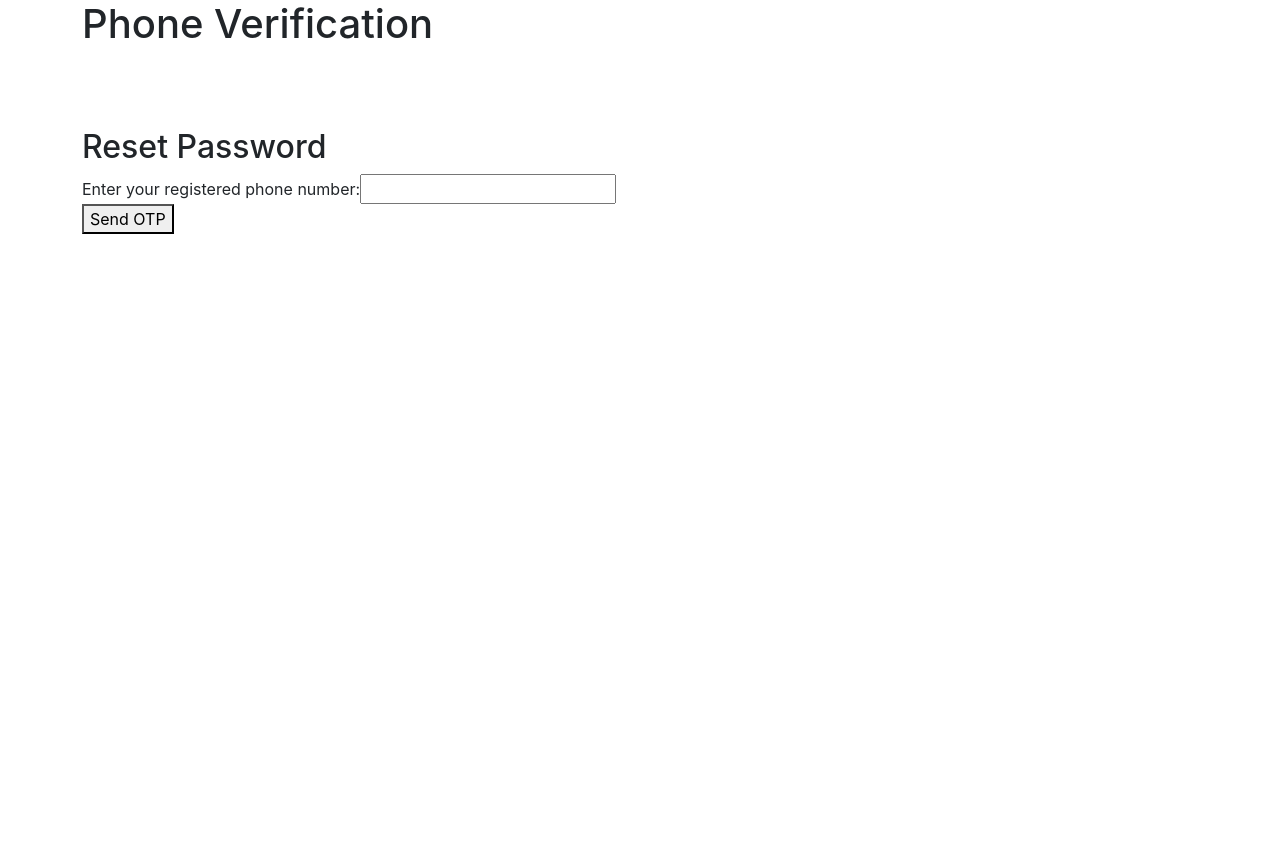
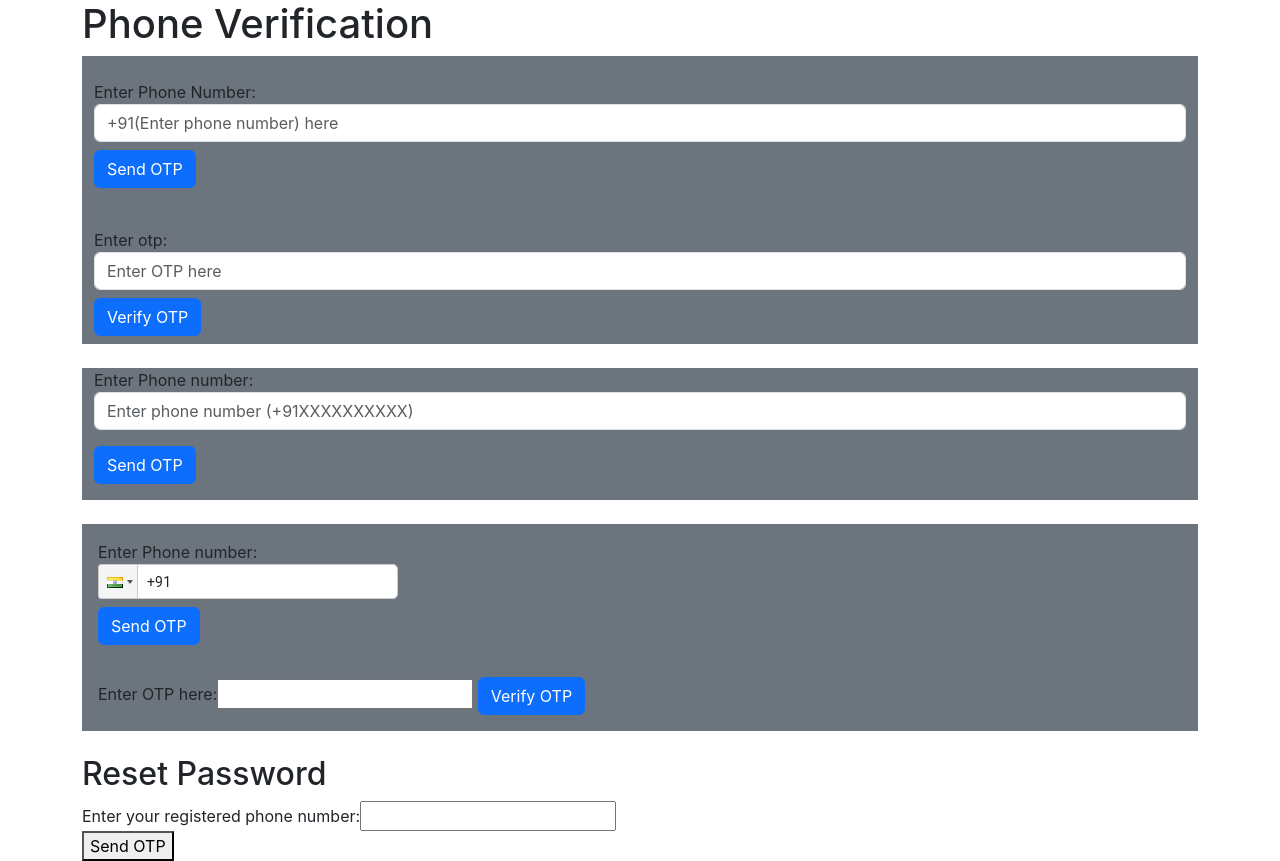
Before and after one commit to Akash581999/React-otp-app, a React (Create React App) app: page / in a window 1280 px wide. Before the commit the page ends 800 px from the top, so only its background shows below. Built offline with nearby package versions, Linux system fonts and the light colour scheme.

Commit message:
Fully completed

```diff
--- a/src/App.js
+++ b/src/App.js
@@ -1,8 +1,8 @@
 import 'firebase/compat/auth';
 import "react-phone-input-2/lib/style.css";
-// import Login from './Pages/Login';
-// import Register from './Pages/Register';
-// import ResetPassword from './Pages/ResetPassword';
+import Login from './Pages/Login';
+import Register from './Pages/Register';
+import ResetPassword from './Pages/ResetPassword';
 import ResetForm from './Pages/ResetForm';
 
 function App() {
@@ -10,13 +10,13 @@ function App() {
     <>
       <div className='container w-100'>
         <h1 className="fs-1 text-dark">Phone Verification</h1>
-        {/* <Login /> */}
+        <Login />
         <br />
-        {/* <Register /> */}
+        <Register />
         <br />
-        {/* <ResetPassword /> */}
-        <br/>
-        <ResetForm/>
+        <ResetPassword />
+        <br />
+        <ResetForm />
       </div>
     </>
   );
--- a/src/Pages/ResetForm.jsx
+++ b/src/Pages/ResetForm.jsx
@@ -31,14 +31,15 @@ const ResetForm = () => {
   const handleSendOTP = async (e, phoneNumber) => {
     e.preventDefault();
     try {
-      //const phoneNo = "+919634708314";
-      const phoneNo = `+91${phoneNumber}`; //With India country code
+      const phoneNo = "+919634708314";
+      //   const phoneNo = `+91${phoneNumber}`; //With India country code
       const appVerifier = new firebase.auth.RecaptchaVerifier("reCaptcha", {
         size: "invisible",
       });
-      const confirmation = await firebase
-        .auth()
-        .signInWithPhoneNumber(phoneNo, appVerifier);
+      const confirmation = await auth.signInWithPhoneNumber(
+        phoneNo,
+        appVerifier
+      );
       setConfirmationResult(confirmation);
       console.log("OTP sent");
       alert("OTP sent to your phone number!");
```
